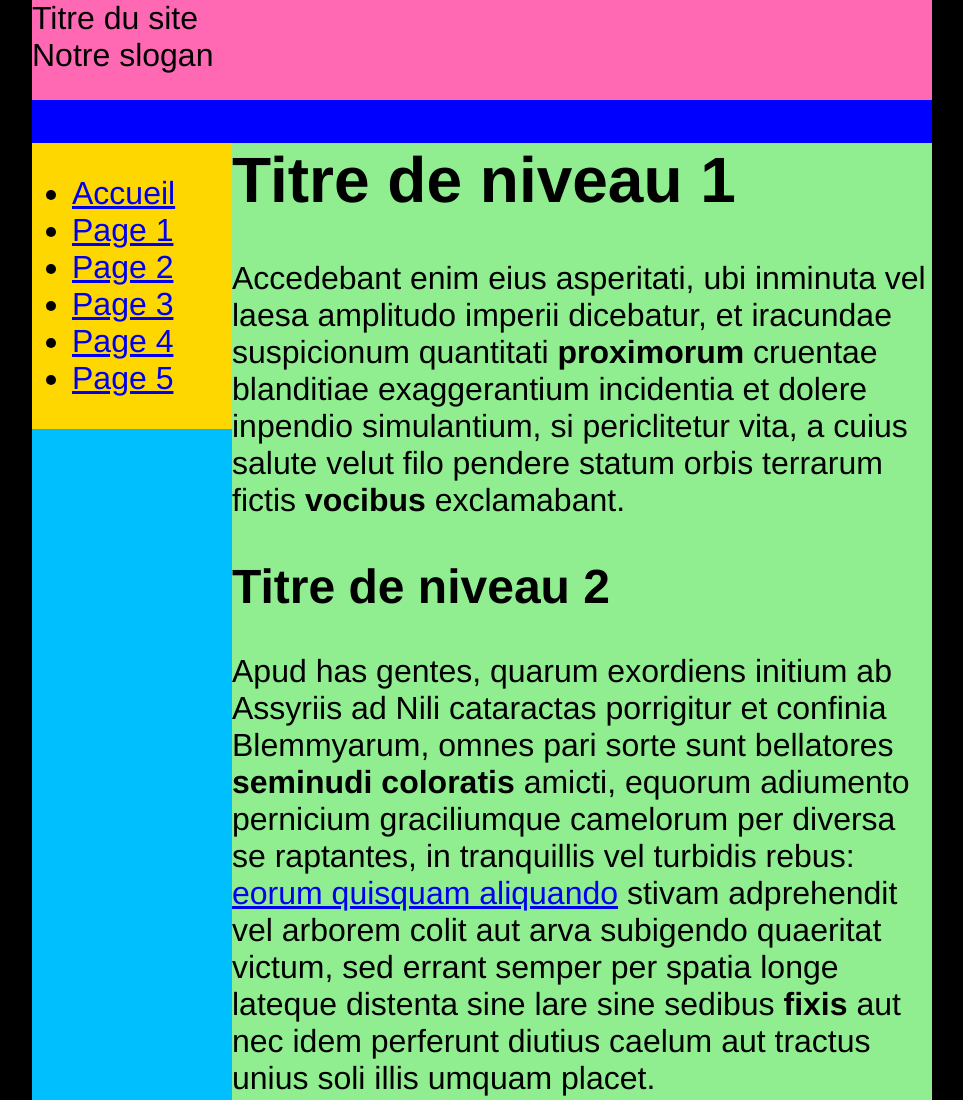
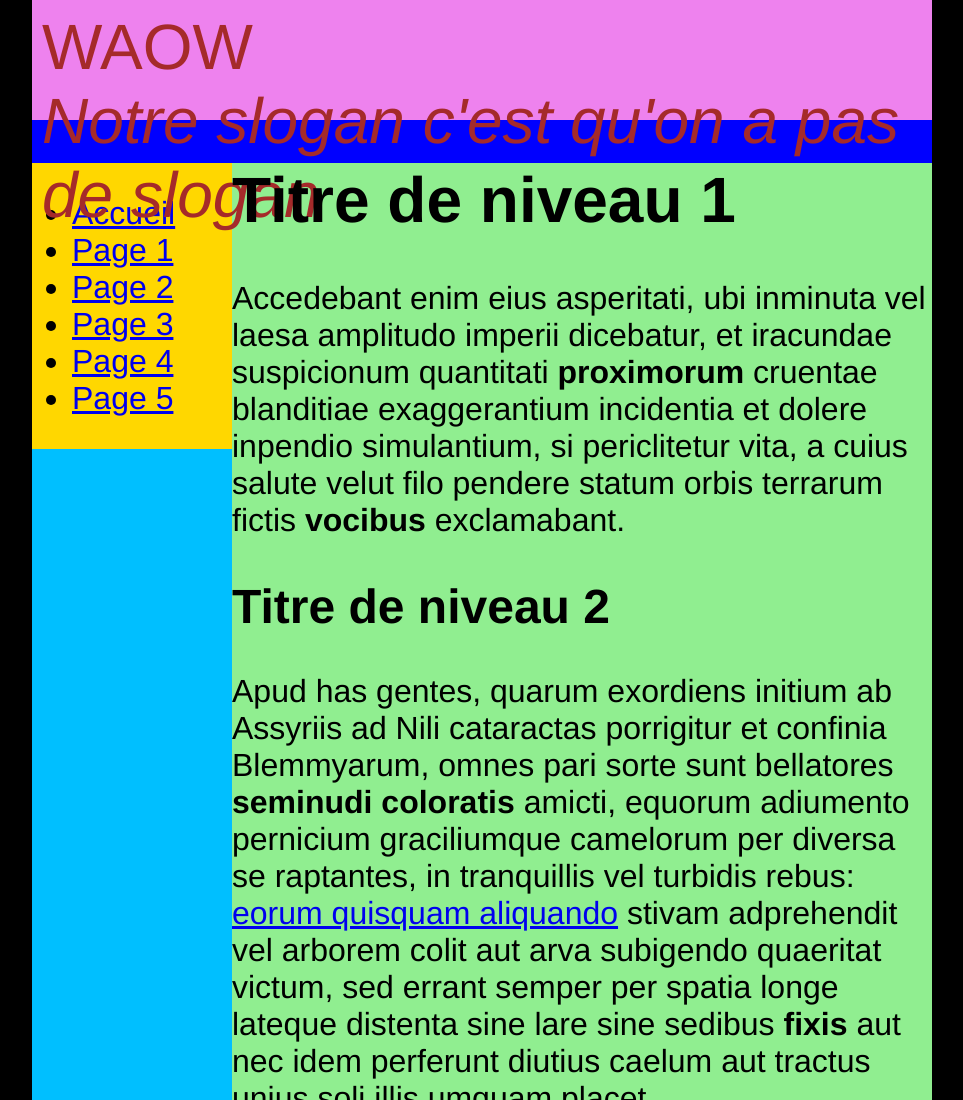
Before and after one commit to Coorylt/ExoCss, a plain HTML site: page index.html in a window 1280 px wide. Shown: the top 1100 px of the page, without its empty margins (158-1121 px from the left). Drawn offline with Linux system fonts and the light colour scheme.

Commit message:
Modif du fichier style.css et index.html
mise en forme de l'en-tête de la page html
modif du slogan et du titre

```diff
--- a/index.html
+++ b/index.html
@@ -9,8 +9,8 @@
     <body>
         <div class="page">
             <div class="entete">
-                <div>Titre du site</div>
-                <div>Notre slogan</div>
+                <div class="titre">WAOW</div>
+                <div class="slogan">Notre slogan c'est qu'on a pas de slogan</div>
             </div>
             <div class="colonnes">
                 <div class="colonne_menu">
--- a/style.css
+++ b/style.css
@@ -39,7 +39,8 @@ body{
 	background-color: blue;
 }
 .entete{
-    background-color: hotpink;
+    background-color:violet;
+    padding: 10px;
 }
 .colonnes {
     background-color: deepskyblue;
@@ -53,3 +54,14 @@ body{
 .pieddepage{
     background-color: lightgray;
 }
+
+.slogan{
+    font-size:2em;
+    color:brown;
+    font-style: italic;
+}
+
+.titre{
+    font-size:2em;
+    color:brown;
+}
```
